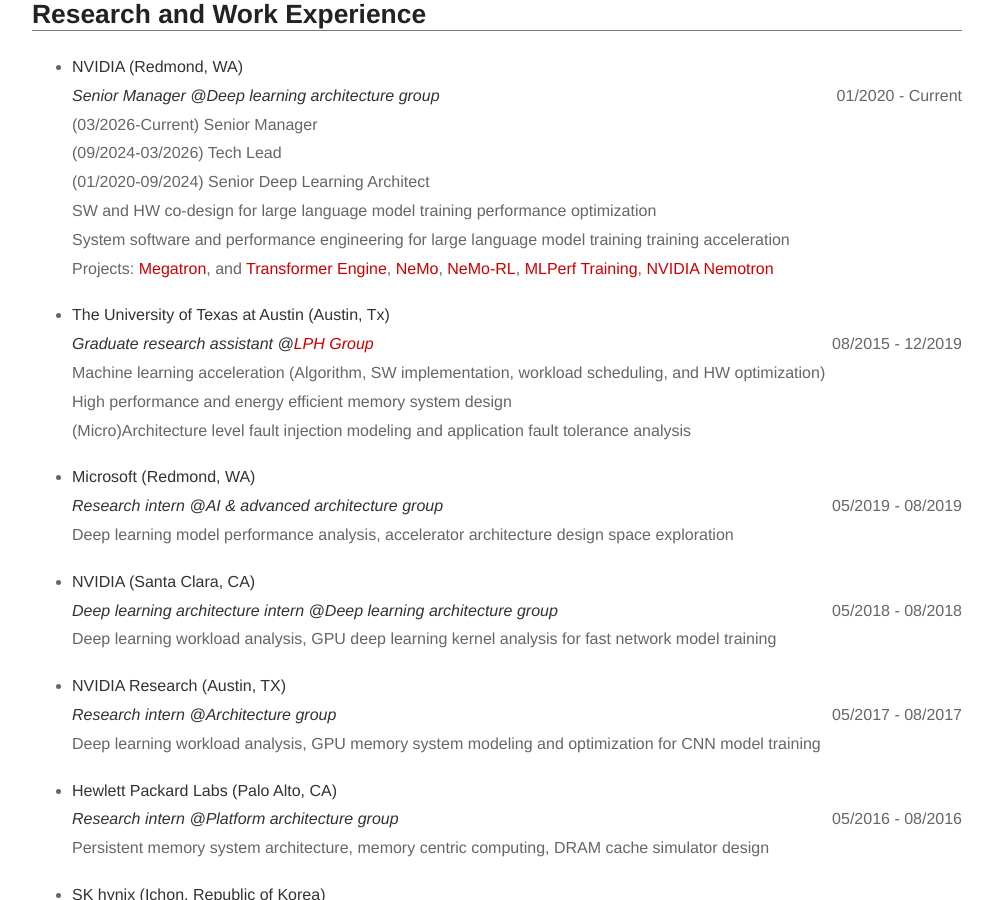
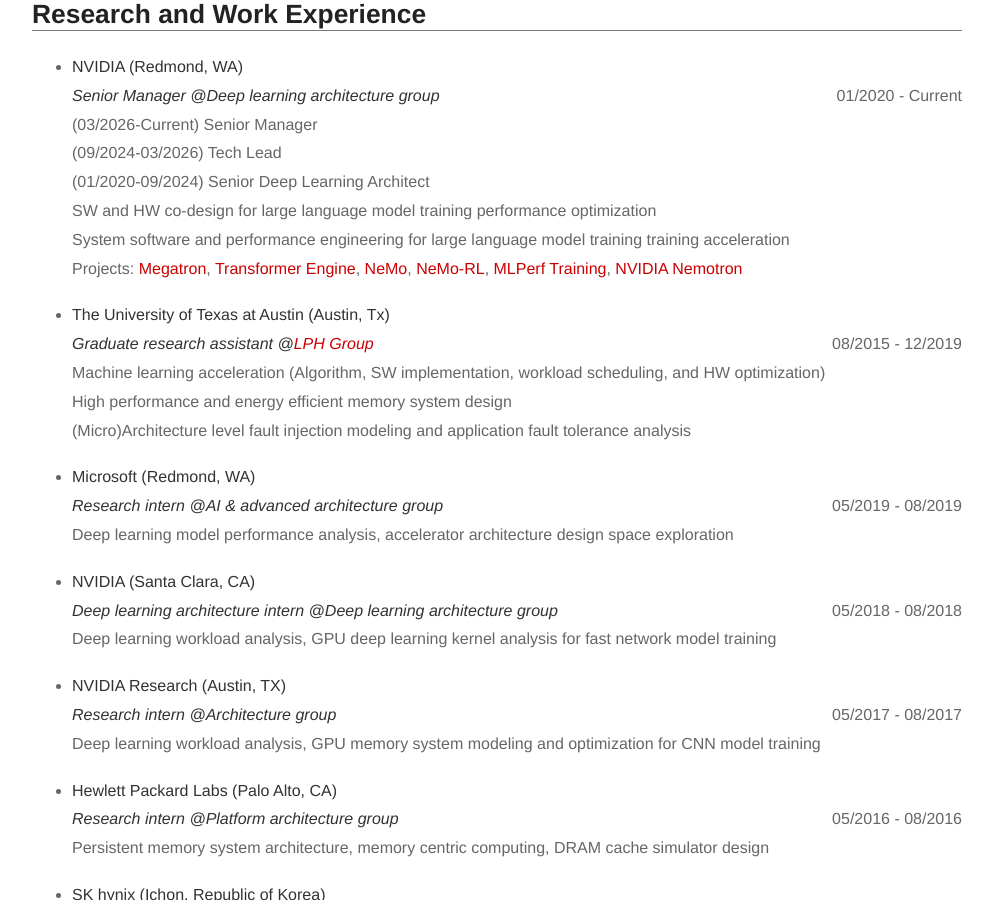
Before and after one commit to erhoo82/erhoo82.github.io, a Jekyll site: the page built from index.md, in a window 1280 px wide and 900 px high, scrolled down 1049 px. Shown: the whole window, without its empty margins (143-1136 px from the left). Built offline with Jekyll 4.4.1, drawn with Linux system fonts in a browser that asks for light colours.

Commit message:
update
Signed-off-by: Sangkug Lym <slym@nvidia.com>

```diff
--- a/index.md
+++ b/index.md
@@ -47,7 +47,7 @@ For more details about me, please refer <a href="https://drive.google.com/file/d
     <br>(01/2020-09/2024) Senior Deep Learning Architect
     <br>SW and HW co-design for large language model training performance optimization
     <br>System software and performance engineering for large language model training training acceleration
-    <br>Projects: <a href="https://github.com/NVIDIA/Megatron-LM" style="text-decoration : none;color: #cc0000">Megatron</a>, and <a href="https://github.com/NVIDIA/TransformerEngine" style="text-decoration : none;color: #cc0000">Transformer Engine</a>, <a href="https://github.com/NVIDIA/NeMo" style="text-decoration : none;color: #cc0000">NeMo</a>, <a href="https://github.com/NVIDIA-NeMo/RL" style="text-decoration : none;color: #cc0000">NeMo-RL</a>, <a href="https://developer.nvidia.com/blog/tag/mlperf/" style="text-decoration : none;color: #cc0000">MLPerf Training</a>, <a href="https://developer.nvidia.com/topics/ai/nemotron" style="text-decoration : none;color: #cc0000">NVIDIA Nemotron</a>
+    <br>Projects: <a href="https://github.com/NVIDIA/Megatron-LM" style="text-decoration : none;color: #cc0000">Megatron</a>, <a href="https://github.com/NVIDIA/TransformerEngine" style="text-decoration : none;color: #cc0000">Transformer Engine</a>, <a href="https://github.com/NVIDIA/NeMo" style="text-decoration : none;color: #cc0000">NeMo</a>, <a href="https://github.com/NVIDIA-NeMo/RL" style="text-decoration : none;color: #cc0000">NeMo-RL</a>, <a href="https://developer.nvidia.com/blog/tag/mlperf/" style="text-decoration : none;color: #cc0000">MLPerf Training</a>, <a href="https://developer.nvidia.com/topics/ai/nemotron" style="text-decoration : none;color: #cc0000">NVIDIA Nemotron</a>
     </li><br>
 
 
```
